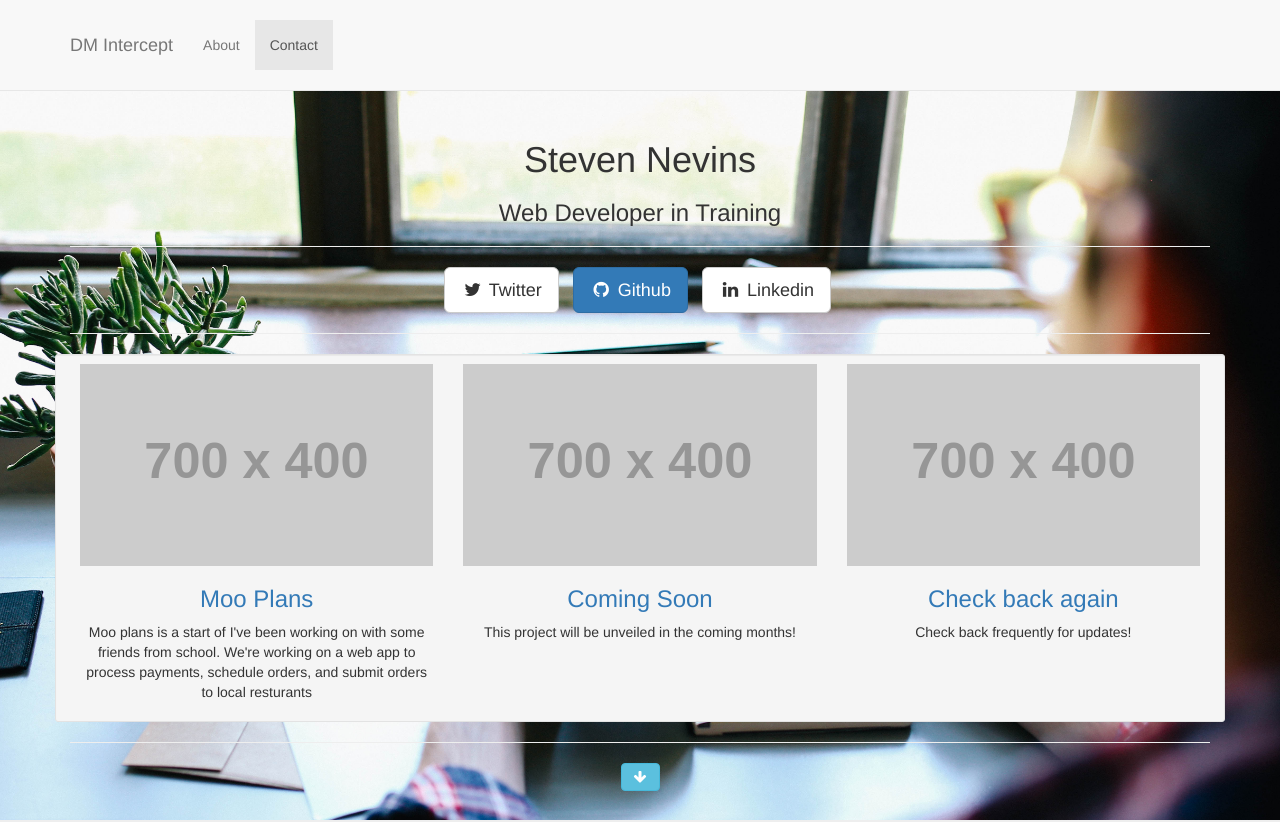
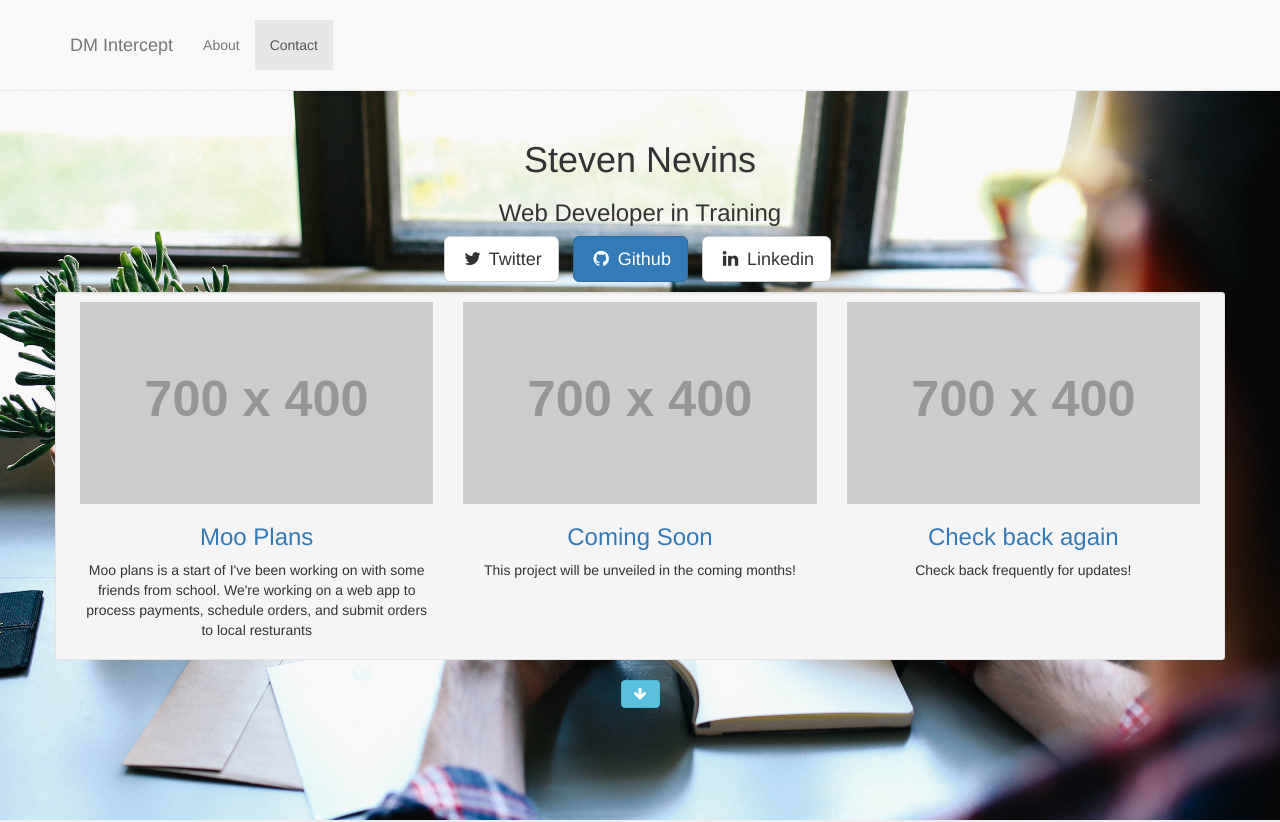
Before and after one commit to dmintercept/dmintercept.github.io, a plain HTML site: page index.html in a window 1280 px wide. Shown: the top 822 px of the page. Drawn offline with Linux system fonts and the light colour scheme; placeholder pictures from the web are drawn by us.

Commit message:
removed HR from index

```diff
--- a/index.html
+++ b/index.html
@@ -75,7 +75,6 @@ Fscr<!DOCTYPE html>
                     <div class="intro-message">
                         <h1>Steven Nevins</h1>
                         <h3>Web Developer in Training</h3>
-                        <hr class="intro-divider">
 
                         <ul class="list-inline intro-social-buttons">
                             <li>
@@ -88,7 +87,6 @@ Fscr<!DOCTYPE html>
                                 <a href="https://www.linkedin.com/profile/view?id=AAMAAA8AXsIBUMLhpZurvRh9bIgDNEhZkpmWGiQ&trk=hp-identity-name" class="btn btn-default btn-lg"><i class="fa fa-linkedin fa-fw"></i> <span class="network-name">Linkedin</span></a>
                             </li>
                         </ul>
-                        <hr class="intro-divider">
                     </div>
                     <div class="row well well-sm">
             <div class="col-xs-4 portfolio-item">
@@ -119,7 +117,6 @@ Fscr<!DOCTYPE html>
                 <p>Check back frequently for updates!</p>
             </div>
         </div>
-        <hr class="intro-divider">
 
 
                     <a class="btn btn-default btn-info page-scroll" href="#about"><i class="fa fa-arrow-down"></i></a>
```
